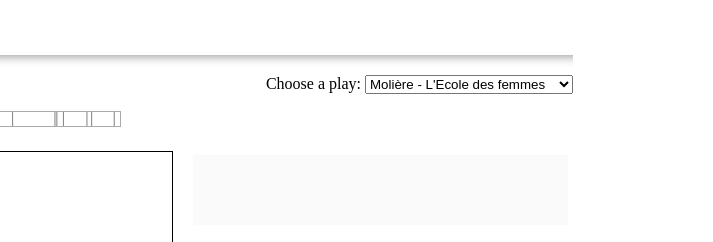
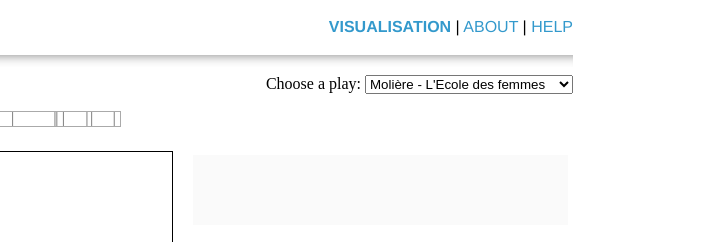
Before and after one commit to maladesimaginaires/intnetviz, a plain HTML site: page index.html in a window 1280 px wide. Shown: the top 242 px of the page, 567-1280 px from the left. Drawn offline with nearby package versions, Linux system fonts and the light colour scheme; a script that the page names is missing.

Commit message:
Menu (liens pages)

```diff
--- a/index.html
+++ b/index.html
@@ -17,6 +17,7 @@
         <div id='conteneurPrincipal'>
             <div id="entete">
                 <div id="titre">Visualising the dynamics of character networks</div>
+                <div id="menu"><b><a href="https://maladesimaginaires.github.io/intnetviz/">VISUALISATION</a></b> | <a href="https://maladesimaginaires.github.io/intnetviz/about.html">ABOUT</a> | <a href="https://maladesimaginaires.github.io/intnetviz/help.html">HELP</a></div>
             </div>
             <hr>
             <div id="navigation_piece">
```
